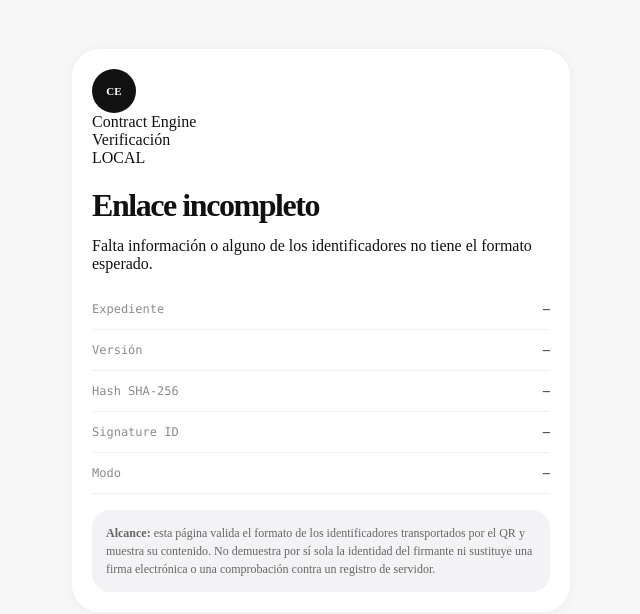
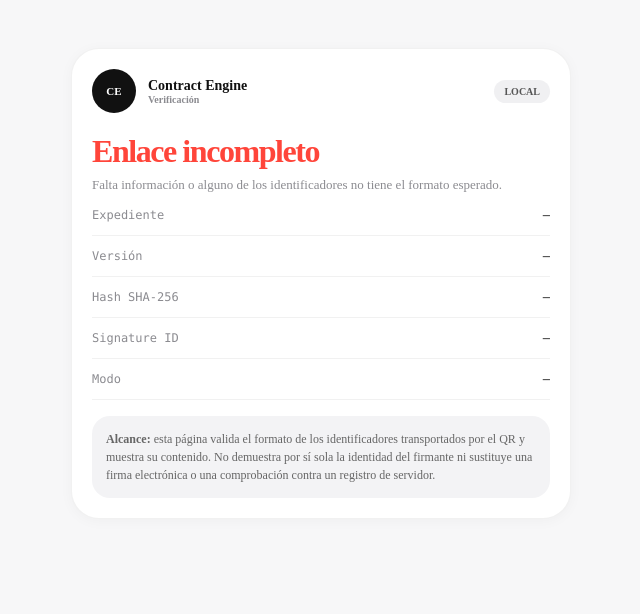
Before and after one commit to acastilloalejandro/-contract-engine-100, a website: page verify.html in a window 1280 px wide. Shown: the whole page, without its empty margins (319-959 px from the left). Drawn offline with Linux system fonts and the light colour scheme.

Commit message:
Fix standalone verification page styling

```diff
--- a/verify.html
+++ b/verify.html
@@ -12,9 +12,17 @@ body{margin:0;padding:24px}
 .verify-wrap{max-width:500px;margin:0 auto;padding-top:max(24px,env(safe-area-inset-top))}
 .verify-card{background:var(--wm-white);border:1px solid var(--wm-border);border-radius:28px;padding:20px;box-shadow:var(--wm-shadow)}
 .dark .verify-card{background:#151517;border-color:rgba(255,255,255,.07);box-shadow:none}
+.verify-top{display:flex;align-items:center;justify-content:space-between;gap:12px}
+.verify-brand{display:flex;align-items:center;gap:12px}
 .verify-mark{width:44px;height:44px;border-radius:50%;display:grid;place-items:center;background:#111;color:#fff;font-weight:800;font-size:11px}
 .dark .verify-mark{background:#fff;color:#111}
+.verify-kicker{font-size:10px;color:var(--wm-muted);font-weight:700}
+.verify-title{font-size:14px;font-weight:800}
+.verify-local{display:inline-flex;align-items:center;padding:6px 10px;border-radius:999px;background:#f0f0f2;color:#555;font-size:10px;font-weight:750}
+.dark .verify-local{background:#242428;color:#ddd}
 .verify-status{margin:22px 0 8px;font-size:32px;line-height:1;font-weight:850;letter-spacing:-.045em}
+.verify-ok{color:var(--wm-green)}
+.verify-bad{color:var(--wm-red)}
 .verify-row{display:flex;justify-content:space-between;gap:16px;padding:13px 0;border-bottom:1px solid var(--wm-border);font:12px ui-monospace,SFMono-Regular,Menlo,monospace}
 .verify-label{color:var(--wm-muted)}
 .verify-value{text-align:right;word-break:break-all}
@@ -25,15 +33,12 @@ body{margin:0;padding:24px}
 <body>
 <main class="verify-wrap">
   <div class="verify-card">
-    <div class="flex items-center justify-between gap-3">
-      <div class="flex items-center gap-3">
-        <div class="verify-mark" aria-hidden="true">CE</div>
-        <div><div class="text-sm font-extrabold tracking-tight">Contract Engine</div><div class="text-[10px] text-gray-400 font-semibold">Verificación</div></div>
-      </div>
-      <span class="inline-flex items-center rounded-full px-2.5 py-1 text-[11px] font-semibold bg-gray-100 text-gray-700">LOCAL</span>
+    <div class="verify-top">
+      <div class="verify-brand"><div class="verify-mark" aria-hidden="true">CE</div><div><div class="verify-title">Contract Engine</div><div class="verify-kicker">Verificación</div></div></div>
+      <span class="verify-local">LOCAL</span>
     </div>
     <div id="status" class="verify-status">Validando…</div>
-    <p id="summary" class="text-sm text-gray-500">Comprobando la estructura del enlace de verificación.</p>
+    <p id="summary" style="margin:0;color:var(--wm-muted);font-size:13px;line-height:1.5">Comprobando la estructura del enlace de verificación.</p>
     <div id="rows"></div>
     <div class="verify-notice"><strong>Alcance:</strong> esta página valida el formato de los identificadores transportados por el QR y muestra su contenido. No demuestra por sí sola la identidad del firmante ni sustituye una firma electrónica o una comprobación contra un registro de servidor.</div>
   </div>
@@ -51,7 +56,9 @@ body{margin:0;padding:24px}
   const signatureOk=/^[a-f0-9]{32,128}$/i.test(signature);
   const versionOk=/^\d+(?:\.\d+){0,3}$/.test(version);
   const valid=idOk&&hashOk&&signatureOk&&versionOk;
-  document.getElementById("status").textContent=valid?"Formato válido":"Enlace incompleto";
+  const status=document.getElementById("status");
+  status.textContent=valid?"Formato válido":"Enlace incompleto";
+  status.className="verify-status "+(valid?"verify-ok":"verify-bad");
   document.getElementById("summary").textContent=valid?"Los identificadores del enlace tienen un formato compatible con Contract Engine 100.":"Falta información o alguno de los identificadores no tiene el formato esperado.";
   const fields=[["Expediente",id],["Versión",version],["Hash SHA-256",hash],["Signature ID",signature],["Modo",mode||"—"]];
   const rows=document.getElementById("rows");
```
